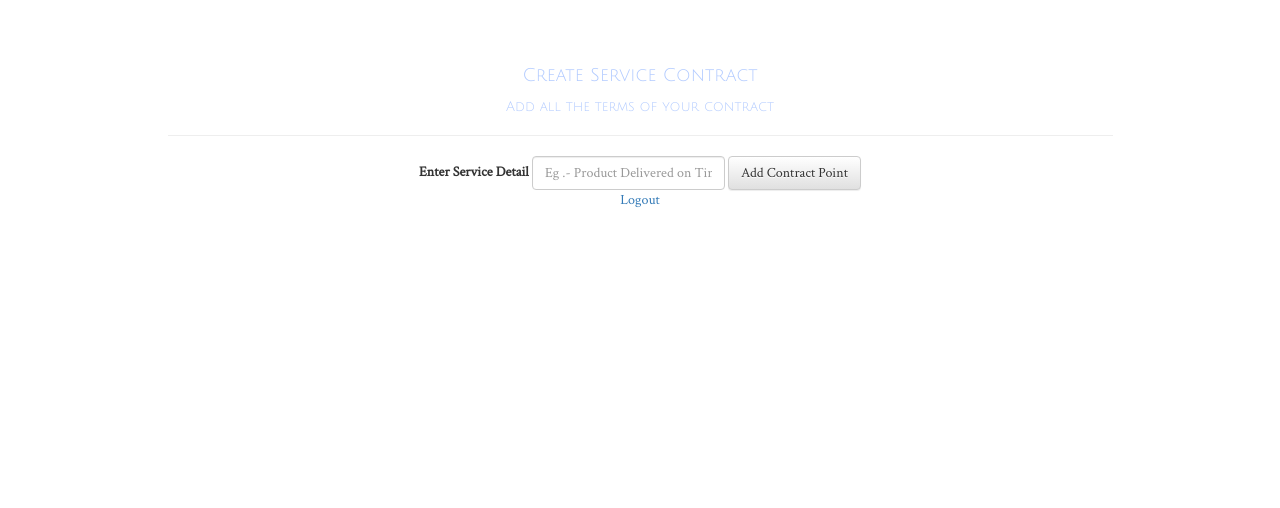
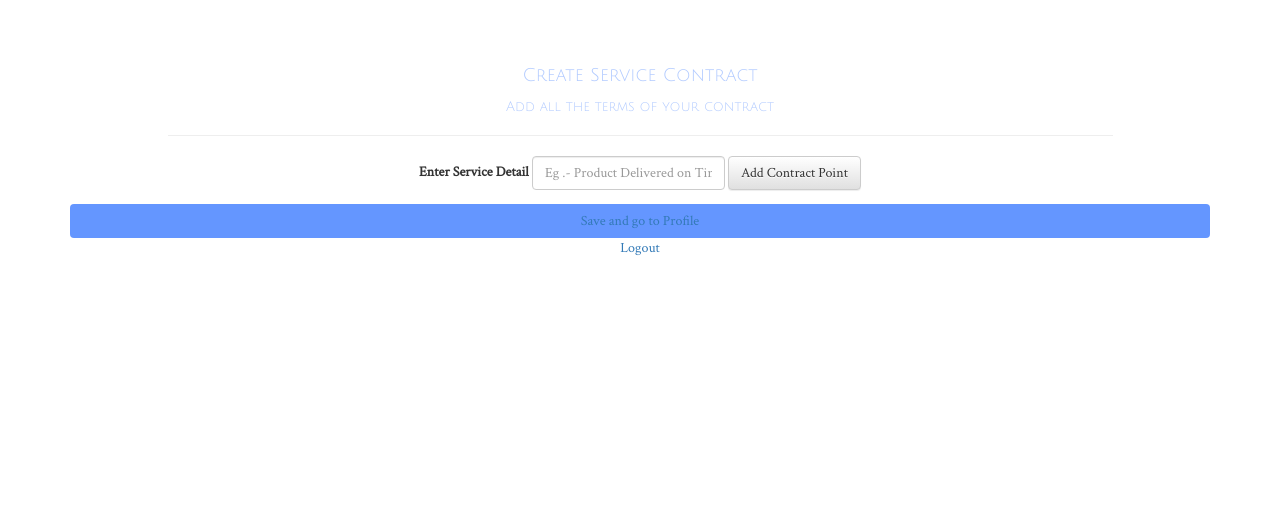
Before and after one commit to leoreq/slapp, a Django app: template sla_app/templates/sla_app/create_service_contract.html in a window 1280 px wide. Shown: the part 114-622 px from the top of the page. Run offline with Django 3.2, Linux system fonts and the light colour scheme; the template is opened without the code that fills it, so the values that code supplies are empty; some libraries are stand-ins or nearby versions.

Commit message:
adding go back to menu button, after service contract creation, passing functional tests

```diff
--- a/sla_app/models.py
+++ b/sla_app/models.py
@@ -6,8 +6,7 @@ from django.contrib.auth.models import User
 # Create your models here.
 
 class List(models.Model):
-    pass
-
+	pass
 class Item(models.Model):
     text=models.TextField(default='')
     list=models.ForeignKey(List,default=None)
--- a/sla_app/templates/sla_app/create_service_contract.html
+++ b/sla_app/templates/sla_app/create_service_contract.html
@@ -41,7 +41,7 @@
                 </div>
                 <button type="submit" class="btn btn-default">Add Contract Point</button>
             </form>
-            <table id='id_list_table'>
+            <table id='id_list_table' class='text-center'>
                 {% for item in list.item_set.all %}
                 <tr><td>{{forloop.counter}}: {{ item.text }} </td></tr>
                 {% endfor %}
@@ -49,6 +49,15 @@
         </div>
     </div>
 
+    <div class="row">
+        <div class="col-xs-12">
+            <div class="btn-group btn-group-justified" role="group" aria-label="...">
+                <div class="btn-group" role="group">
+                    <a href="{%url 'view_company' company.user.id %}" ><button id="save_list_button" type="button" class="btn boton">Save and go to Profile</button></a>
+                </div>
+            </div>
+        </div>
+    </div>
 </div>
 
 {# Assumes you setup the password_reset view in your URLconf #}
```
Also changed, not shown: functional_test_slapp/test.py (+16 -2 lines).
